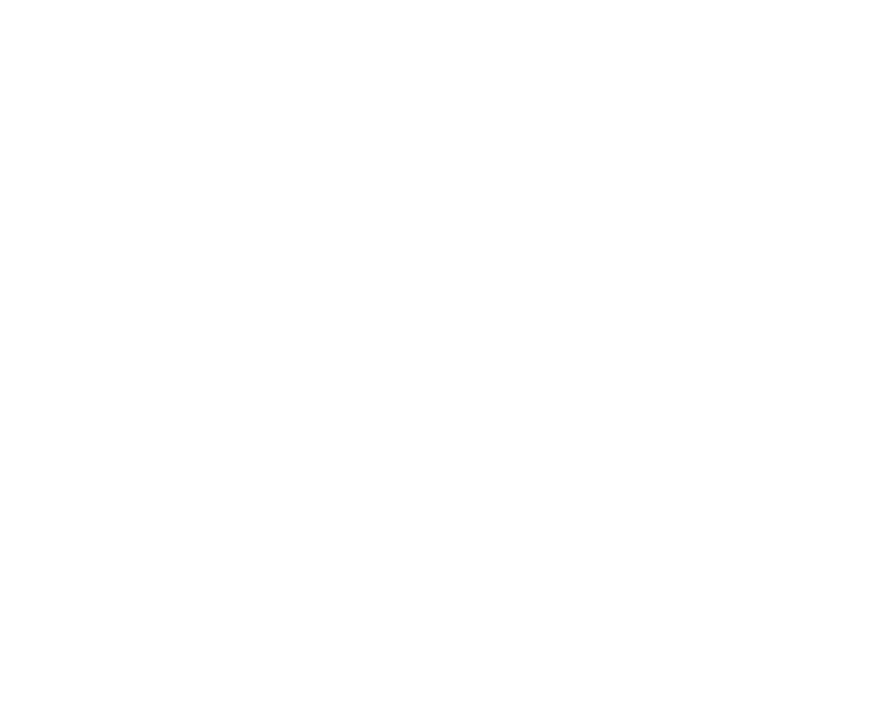
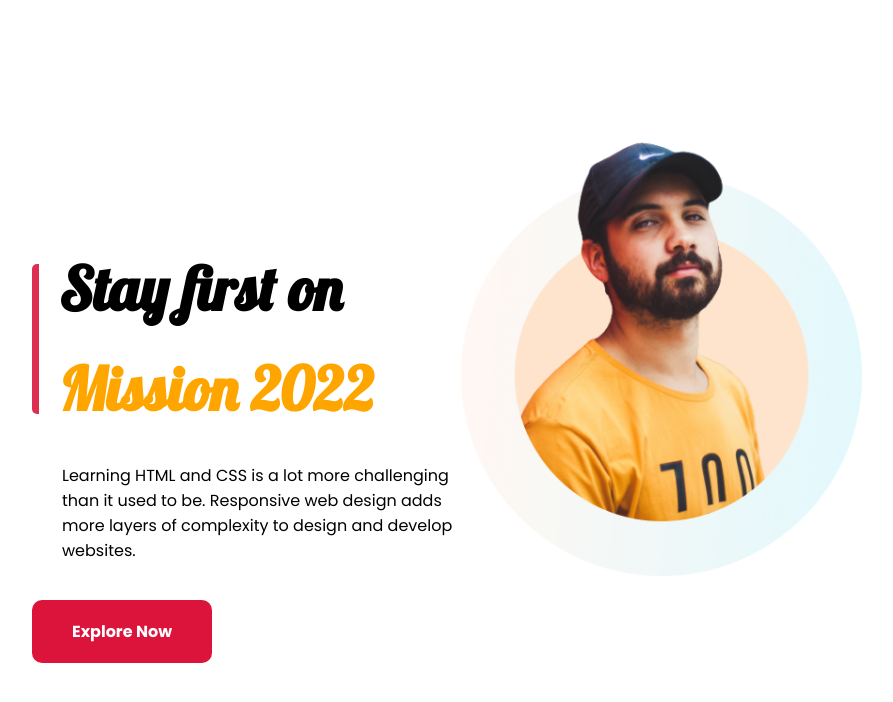
Before and after one commit to imhayatunnabi/personal-website, a plain HTML site: page index.html in a window 1280 px wide. Shown: the whole page, without its empty margins (182-1075 px from the left). Drawn offline with Linux system fonts and the light colour scheme.

Commit message:
first section done

```diff
--- a/index.html
+++ b/index.html
@@ -13,5 +13,29 @@
     />
     <title>Personal Website as Assignment 1</title>
   </head>
-  <body></body>
+  <body>
+    <!-- first section here-->
+    <section id="first">
+      <div id="one" class="half-width">
+        <div class="left-border">
+          <h1>Stay first on</h1>
+          <h1><span>Mission 2022</span></h1>
+        </div>
+        <p>
+          Learning HTML and CSS is a lot more challenging than it used to be.
+          Responsive web design adds more layers of complexity to design and
+          develop websites.
+        </p>
+
+        <a href="https://www.linkedin.com/in/imhayatunnabi/" target="_blank"
+          >Explore Now</a
+        >
+      </div>
+      <div class="half-width">
+        <img src="./images/person/person-2.png" />
+      </div>
+    </section>
+    <!-- first section end here-->
+    <!-- second section start here-->
+  </body>
 </html>
--- a/style.css
+++ b/style.css
@@ -1,9 +1,50 @@
-* {
+@import url("https://fonts.googleapis.com/css2?family=Yeseva+One&display=swap");
+body {
   margin: 0;
-  padding: 0;
+  padding: 5%;
   top: 0;
   right: 0;
   /* font-family: 'Lobster', cursive; */
   font-family: "Poppins", sans-serif;
   box-sizing: border-box;
 }
+/* first section css */
+#first {
+  display: flex;
+  margin-left: 150px;
+  margin-bottom: 100px;
+}
+#first .half-width img {
+  width: 70%;
+}
+span {
+  color: orange;
+}
+#first .half-width p {
+  padding-left: 30px;
+  padding-bottom: 40px;
+}
+#first .half-width .left-border {
+  border-left: 7px solid;
+  border-color: rgb(221, 47, 82);
+  border-radius: 5px;
+  padding-left: 20px;
+
+  line-height: 50px;
+}
+#first .half-width .left-border h1 {
+  font-size: 60px;
+  font-family: "Lobster", cursive;
+}
+#one {
+  padding-top: 150px;
+}
+a {
+  background-color: crimson;
+  padding: 20px 40px;
+  border-radius: 10px;
+  text-decoration: none;
+  font-weight: 700;
+  color: white;
+}
+/*  second section css */
```
